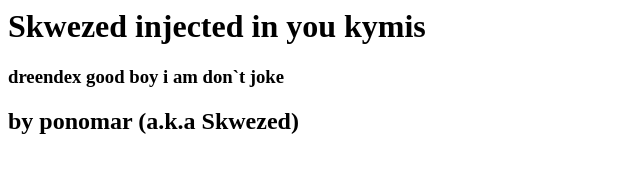
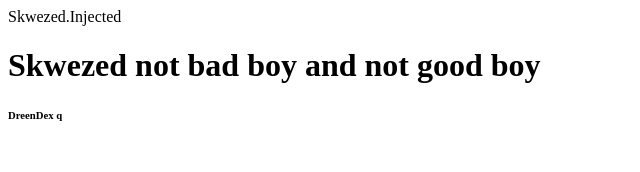
Before and after one commit to sKweZed/kymisclient, a plain HTML site: page index.html in a window 1280 px wide. Shown: the whole page, without its empty margins (0-640 px from the left). Drawn offline with Linux system fonts and the light colour scheme.

Commit message:
Add files via upload

```diff
--- a/index.html
+++ b/index.html
@@ -1,20 +1,10 @@
 <html>
-<head>
- <title> F4CK HACK by Skwezed </title>
- </head>
-<h1> Skwezed injected in you kymis </h1>
-<h3> dreendex good boy i am don`t joke </h3>
+<head> Skwezed.Injected </head>
+<h1> Skwezed not bad boy and not good boy </h1>
+<h6> DreenDex q </h6>
 
 
 
 
 
-
-
-
-
-
-
-<h2> by ponomar (a.k.a Skwezed) </h2>
-
 </html>
```
